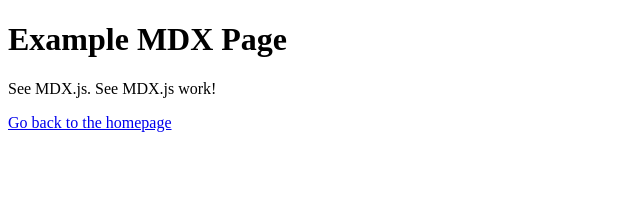
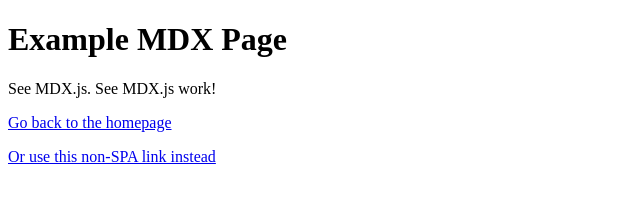
Before and after one commit to robertsmieja-templates/gatsby-starter-mdx-typescript, a Gatsby site: page /page-3 in a window 1280 px wide. Shown: the whole page, without its empty margins (0-640 px from the left). Built offline with nearby package versions, Linux system fonts and the light colour scheme; Gatsby itself is replaced by a stand-in of ours.

Commit message:
Add non-SPA link

```diff
--- a/src/pages/page-3.mdx
+++ b/src/pages/page-3.mdx
@@ -5,3 +5,5 @@
 See MDX.js. See MDX.js work!
 
 <Link to="/">Go back to the homepage</Link>
+
+[Or use this non-SPA link instead](/)
```
